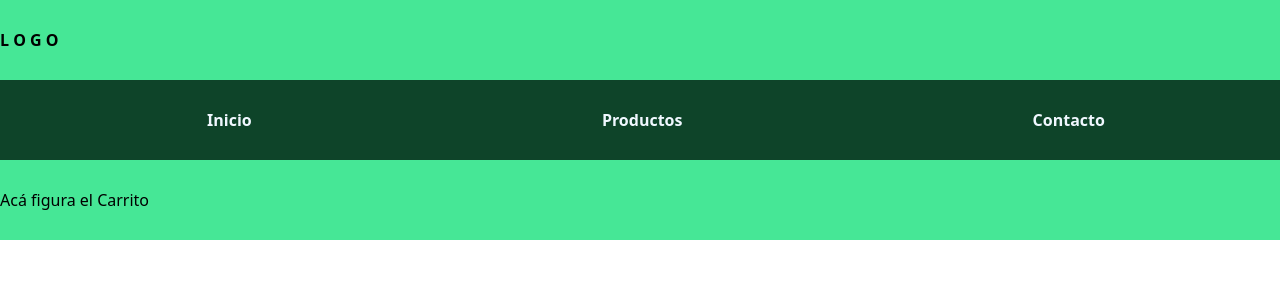
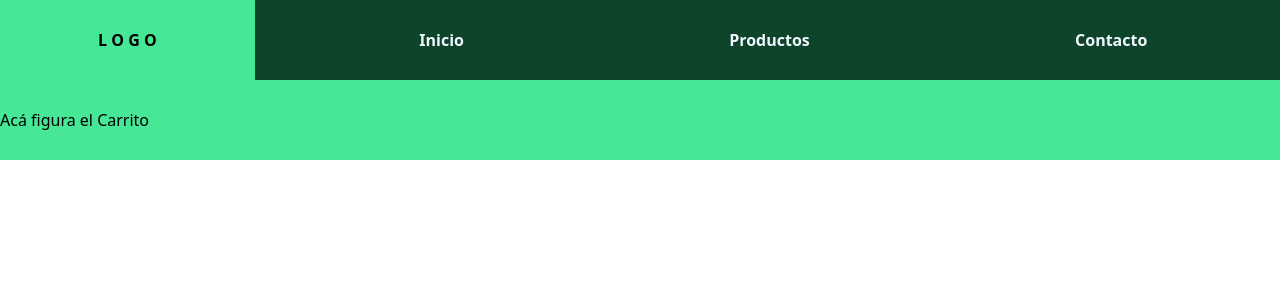
Before and after one commit to KarinaMunoz2211/React_segundo-entregable, a React (Vite) app: page / in a window 1280 px wide. Shown: the top 300 px of the page. Built offline with nearby package versions, Linux system fonts and the light colour scheme.

Commit message:
Modificación navbar

```diff
--- a/src/App.jsx
+++ b/src/App.jsx
@@ -1,13 +1,11 @@
 import './App.css';
 import Navbar from './components/Navbar/Navbar.jsx';
-import Logo from './components/Logo/Logo';
 import CartWidget from './components/CartWidget/CartWidget.jsx';
 
 
 function App() {
   return (
     <>
-    <Logo/>
     <Navbar/>
     <CartWidget/>
     </>
--- a/src/components/Logo/Logo.css
+++ /dev/null
@@ -1,11 +0,0 @@
-.logo{
-    display: flex;
-    align-items: center;
-    width: 100%;
-    height: 5rem;
-    background-color:#46e796;
-    color:black;
-    font-weight: bold;
-    font-size: 1rem;
-    margin:0;
-}
--- a/src/components/Logo/Logo.jsx
+++ /dev/null
@@ -1,13 +0,0 @@
-import './Logo.css';
-
-function Logo(){
-    return(
-        <div>
-        <p className="logo">
-       L O G O
-        </p>
-    </div>
-    );
-};
-
-export default Logo
--- a/src/components/Navbar/Navbar.css
+++ b/src/components/Navbar/Navbar.css
@@ -17,3 +17,16 @@
     margin:0;
 
  }
+ .logo{
+    display: flex;
+    align-items: center;
+    justify-content: space-around;
+    width: 20rem;
+    height: 5rem;
+    background-color:#46e796;
+    color:black;
+    font-weight: bold;
+    font-size: 1rem;
+    margin:0;
+    padding: 0;
+}
--- a/src/components/Navbar/Navbar.jsx
+++ b/src/components/Navbar/Navbar.jsx
@@ -4,11 +4,13 @@ function Navbar(){
   return (
     <header>
       <nav className="nav-bar">
+        <p className="logo">L O G O</p>
         <ul className="nav-bar-items">
         <li>Inicio</li>
         <li>Productos</li>
         <li>Contacto</li>
         </ul>
+  {/* Aca va el CartWidget*/}
       </nav>
     </header>
   );
```
